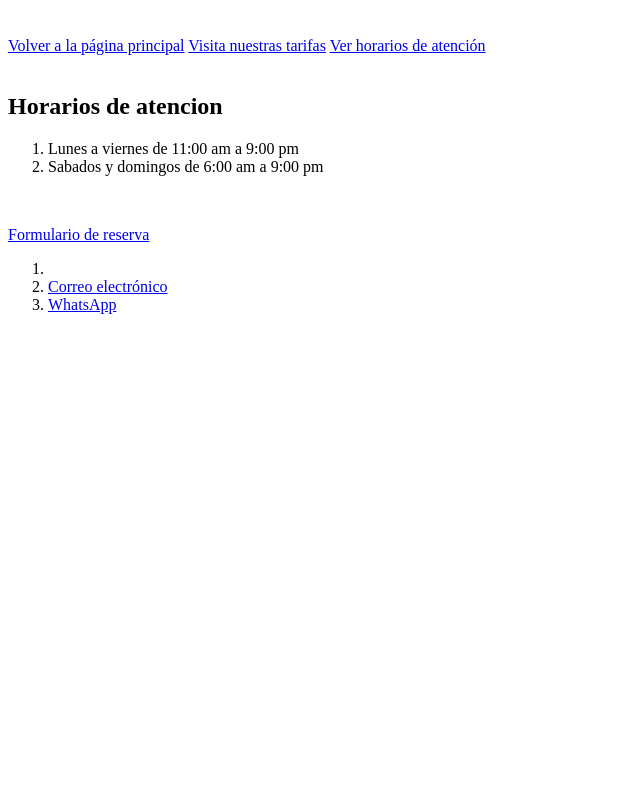
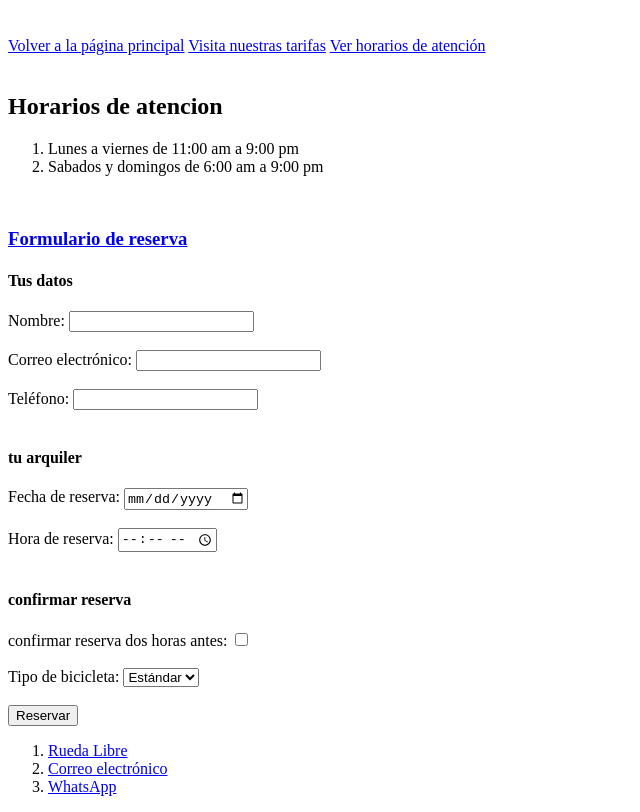
Before and after one commit to alanliantkd-max/rueda-libre, a plain HTML site: page pag/reservas.html in a window 1280 px wide. Shown: the part 61-873 px from the top of the page, without its empty margins (0-640 px from the left). Before the commit the page ends 800 px from the top, so only its background shows below. Drawn offline with Linux system fonts and the light colour scheme.

Commit message:
realice los formularios de reservas

```diff
--- a/pag/reservas.html
+++ b/pag/reservas.html
@@ -9,6 +9,7 @@
 <body>
     <h1>Reserva tu bicicleta</h1>
     <br>
+
     <nav>
 
         <a href="./index.html">Volver a la página principal</a></li>
@@ -23,11 +24,47 @@
     <li>Sabados y domingos de 6:00 am a 9:00 pm</li>
     </ol>
 <br>
-<p><a href="#horarios">Formulario de reserva</a></p>
+<h3><a href="#horarios">Formulario de reserva</a></h3>
+<div>
+    <h4> Tus datos </h4>
+    <form action="procesar_reserva.php" method="post">
+        <label for="nombre">Nombre:</label>
+        <input type="text" id="nombre" name="nombre" required><br><br>
+
+        <label for="email">Correo electrónico:</label>
+        <input type="email" id="email" name="email" required><br><br>
+
+        <label for="telefono">Teléfono:</label>
+        <input type="tel" id="telefono" name="telefono" required><br><br>
+<div>
+<div>
+    <h4> tu arquiler </h4>
+
+        <label for="fecha">Fecha de reserva:</label>
+        <input type="date" id="fecha" name="fecha" required><br><br>
+
+        <label for="hora">Hora de reserva:</label>
+        <input type="time" id="hora" name="hora" required><br><br>
+</div>
+<div>
+    <h4> confirmar reserva </h4>
+     <label for="confirmar">confirmar reserva dos horas antes:</label>
+        <input type="checkbox" id="confirmar" name="confirmar"><br><br>
+</div>
+
+        <label for="tipo_bicicleta">Tipo de bicicleta:</label>
+        <select id="tipo_bicicleta" name="tipo_bicicleta">
+            <option value="estandar">Estándar</option>
+            <option value="lujo">Lujo</option>
+            <option value="electrica">Eléctrica</option>
+        </select><br><br>
+        <input type="submit" value="Reservar">
+    </form>
+</div>
 
 <footer>
     <ol>
-        <li><a href="./pag/index.html"rueda libre</li>
+        <li><a href="./pag/index.html">Rueda Libre</a></li>
         <li><a href="mailto:info@ruedalibre.com">Correo electrónico</a></li>
         <li><a href="https://wa.me/573001234567" target="_blank">WhatsApp</a></li>
     </ol>
```
Also changed, not shown: pag/tarifas.html (+2 -2 lines), pag/css/styles.css (added).
